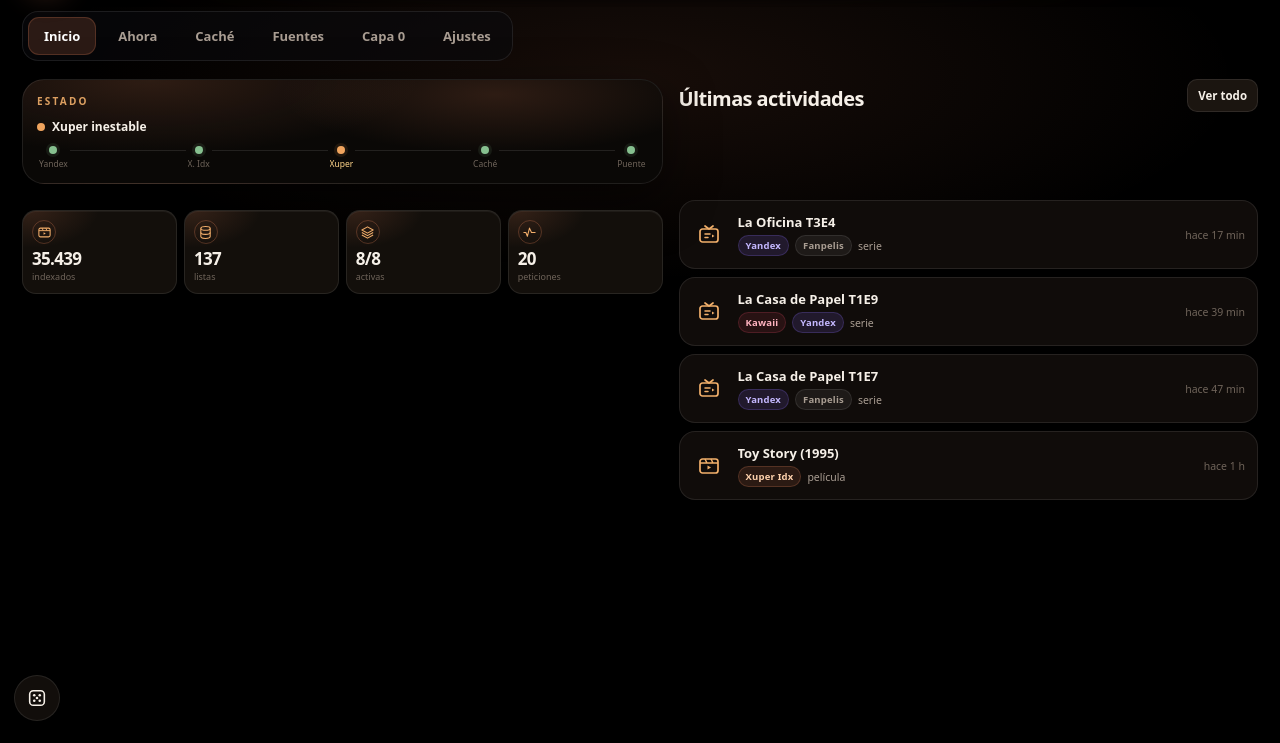
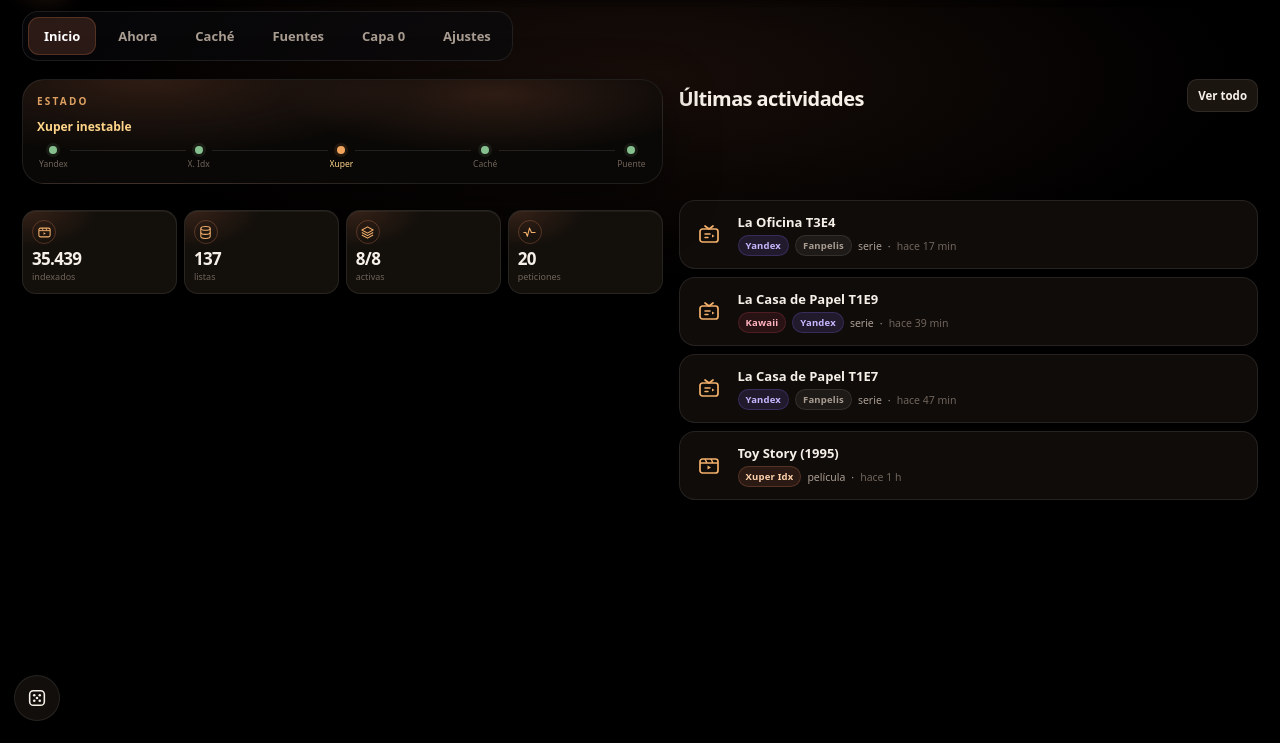
Before and after one commit to Senjino0609/central-demo, a plain HTML site: page index.html in a window 1280 px wide. Shown: the part 57-800 px from the top of the page. Drawn offline with Linux system fonts and the light colour scheme.

Commit message:
Estado sin punto y actividad sin titulos cortados

```diff
--- a/index.html
+++ b/index.html
@@ -127,6 +127,7 @@
   .row-sub{display:flex;align-items:center;gap:6px;flex-wrap:wrap;margin-top:4px;font-size:10.5px;color:var(--muted)}
   .row-side{text-align:right;flex:0 0 auto}
   .row-time{font-size:10.5px;color:var(--muted-2);white-space:nowrap}
+  .row-when{color:var(--muted-2);display:inline-flex;align-items:center}
   .badge{display:inline-flex;align-items:center;gap:4px;padding:3px 7px;border-radius:999px;font-size:9.5px;font-weight:700;letter-spacing:.02em;border:1px solid transparent;white-space:nowrap}
   .badge.v{background:rgba(139,108,255,.14);color:#c5b8ff;border-color:rgba(139,108,255,.22)}
   .badge.c{background:rgba(232,132,90,.12);color:#ffd2ad;border-color:rgba(232,132,90,.22)}
@@ -231,7 +232,8 @@
   .statusband .hero-pill{margin:0;padding:6px 10px;font-size:10.5px}
   .status-strip{position:relative;z-index:1;margin-top:10px}
   .st-head{display:flex;align-items:center;gap:7px;font-size:12px;font-weight:650;color:var(--text)}
-  .st-head .pulse{width:8px;height:8px}
+  .st-head.warn{color:#ffd58a}
+  .st-head.bad{color:#ffb3c0}
   .st-chain{display:flex;align-items:flex-start;margin-top:11px}
   .st-node{display:flex;flex-direction:column;align-items:center;gap:4px;flex:0 0 auto;min-width:0;padding:0 2px;font-size:8.5px;color:var(--muted-2)}
   .st-node b{width:8px;height:8px;border-radius:50%;background:var(--green);flex:0 0 auto;box-shadow:0 0 0 3px rgba(134,192,143,.10)}
@@ -1507,7 +1509,7 @@
       return String(s.state || 'con problemas');
     };
     el.innerHTML =
-      '<div class="st-head"><span class="pulse ' + general + '"></span><span>' + esc(frase) + '</span></div>' +
+      '<div class="st-head ' + general + '"><span>' + esc(frase) + '</span></div>' +
       '<div class="st-chain">' + nodos.map((n, i) =>
         (i ? '<i class="st-link"></i>' : '') +
         '<span class="st-node ' + n.c + '" title="' + attr(n.nombre + ': ' + texto(n)) + '"><b></b><span>' + esc(n.nombre) + '</span></span>'
@@ -2088,8 +2090,9 @@
     return '<article class="row">' +
       '<div class="row-ico"><svg class="icon icon-sm"><use href="#' + (isSeries ? 'i-series' : 'i-movie') + '"></use></svg></div>' +
       '<div class="row-main"><div class="row-title">' + esc(x.title || x.id || 'Sin título') + '</div>' +
-      '<div class="row-sub">' + srcs.map(sourceBadge).join('') + '<span>' + (isSeries ? 'serie' : 'película') + '</span></div></div>' +
-      '<div class="row-side"><div class="row-time">' + (live ? '<span class="dot ok live" style="display:inline-block;margin-right:5px"></span>' : '') + timeAgo(x.ts) + '</div></div>' +
+      '<div class="row-sub">' + srcs.map(sourceBadge).join('') + '<span>' + (isSeries ? 'serie' : 'película') + '</span>' +
+      '<span>·</span><span class="row-when">' + (live ? '<span class="dot ok live" style="display:inline-block;margin-right:4px"></span>' : '') + timeAgo(x.ts) + '</span>' +
+      '</div></div>' +
       '</article>';
   }
 
```
